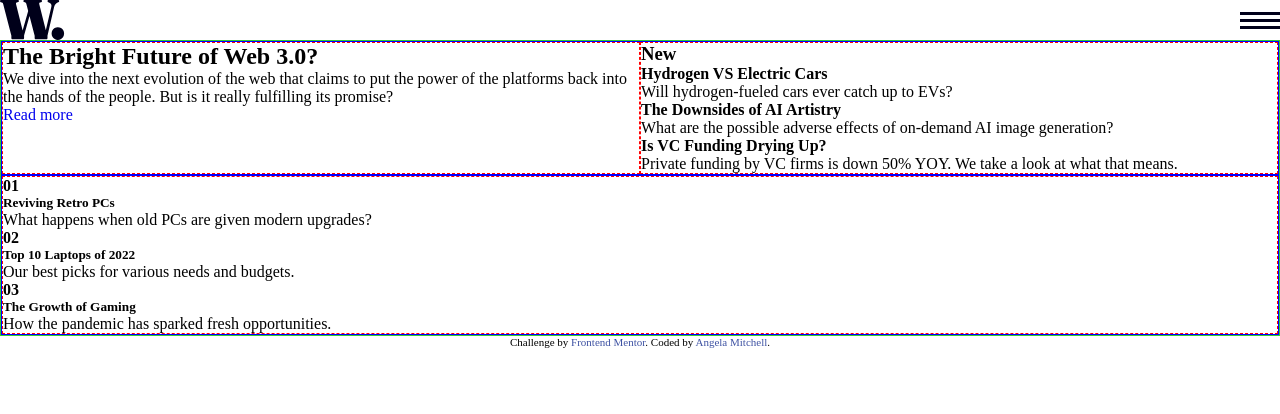
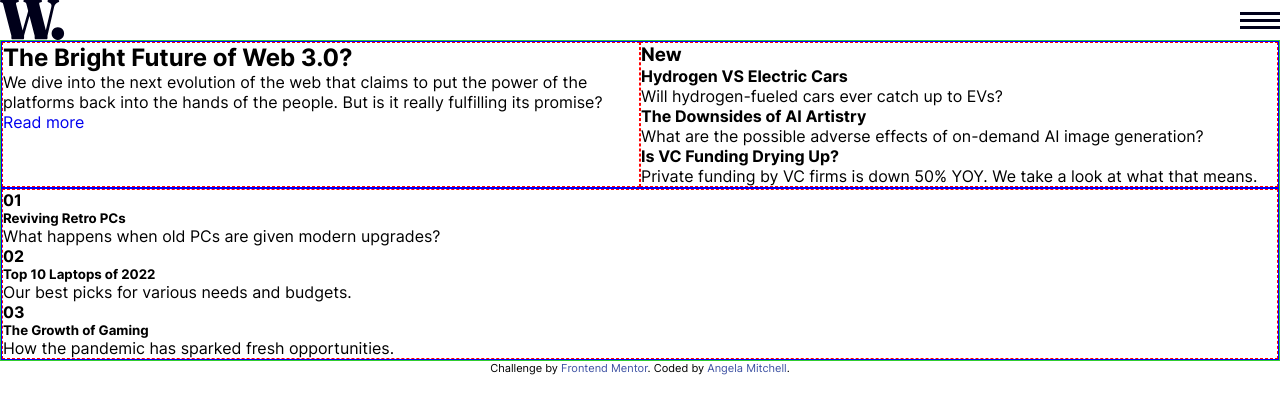
Before and after one commit to amitchell05/news-homepage, a React app: page / in a window 1280 px wide. Shown: the top 414 px of the page. Built offline with nearby package versions, Linux system fonts and the light colour scheme.

Commit message:
apply Inter font to app

```diff
--- a/src/App.css
+++ b/src/App.css
@@ -1,7 +1,17 @@
+@font-face {
+    font-family: "Inter";
+    src: url("./assets/fonts/Inter-VariableFont_slnt\,wght.ttf");
+    font-weight: 400 700 800;
+}
+
 * {
     margin: 0;
     padding: 0;
     box-sizing: border-box;
+}
+
+body {
+    font-family: "Inter", sans-serif;
 }
 
 a:link {
```
